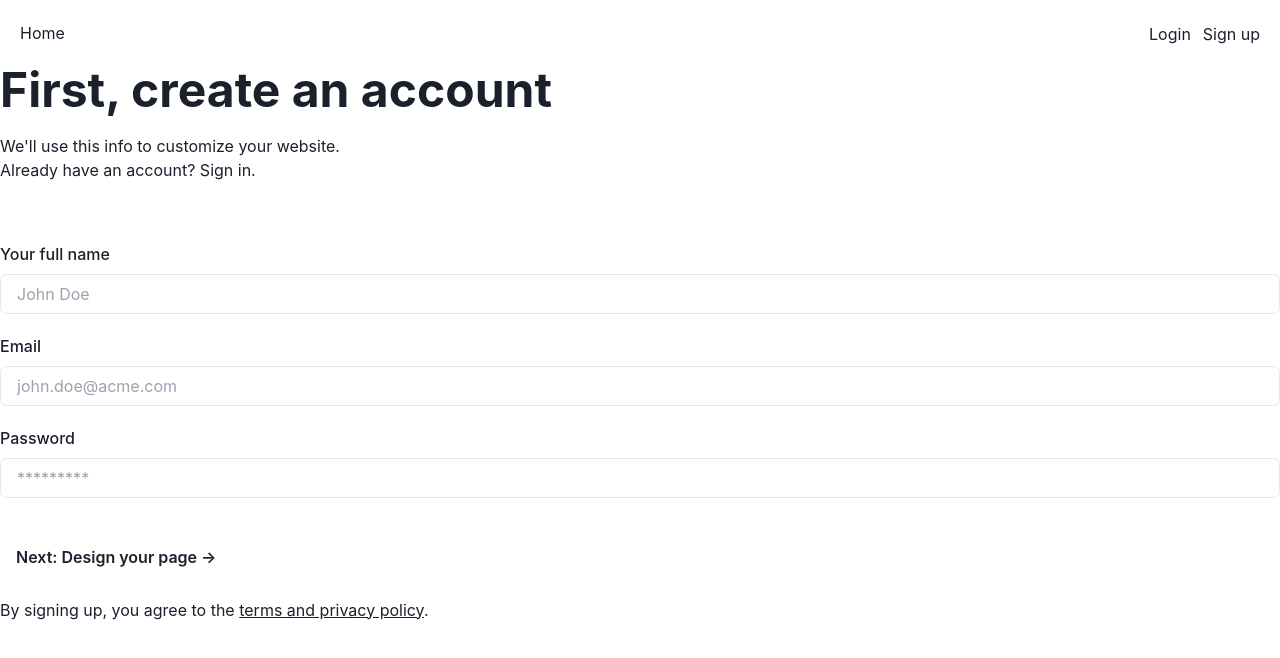
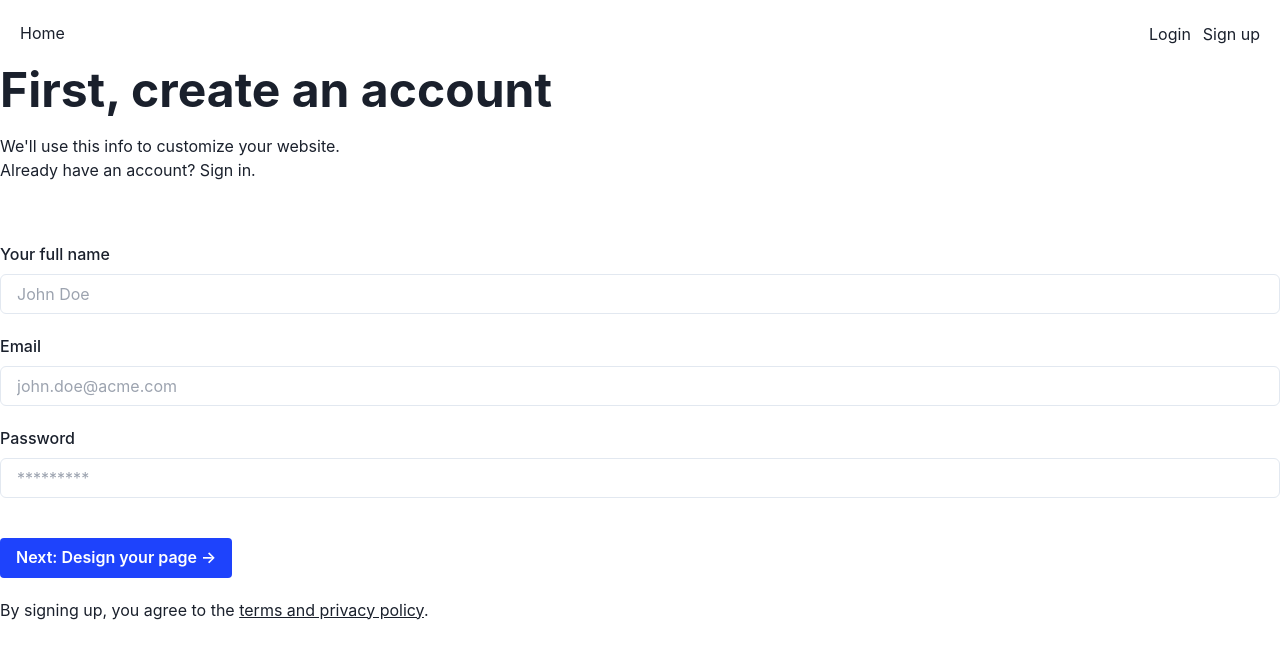
Before and after one commit to OmegaMaxy/ANE-portfolio, a Next.js app in the folder nextjs-webapp/: page /register in a window 1280 px wide. Shown: the top 658 px of the page. Built offline with nearby package versions, Linux system fonts and the light colour scheme.

Commit message:
Update register.tsx

```diff
--- a/nextjs-webapp/pages/register.tsx
+++ b/nextjs-webapp/pages/register.tsx
@@ -44,7 +44,7 @@ const Register: NextPageWithLayout = () => {
                         <FormLabel>Password</FormLabel>
                         <Input value={password} onChange={(ev) => setPassword(ev.target.value)} name="password" type="password" placeholder="*********" required />
                     </FormControl>
-                    <Button bg="main.900" _hover={{ bg: "main.800" }} onClick={handleRegister} mt="10">Next: Design your page →</Button>
+                    <Button variant="main" onClick={handleRegister} mt="10">Next: Design your page →</Button>
                     <Text mt="5">By signing up, you agree to the <ChakraLink href="/policies" textDecoration="underline">terms and privacy policy</ChakraLink>.</Text>
                 </form>
             </Box>
```
